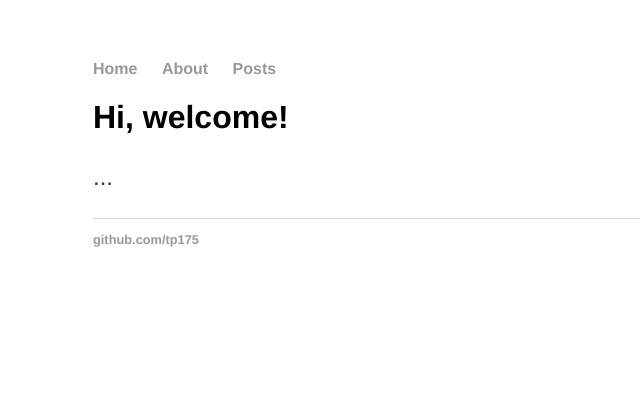
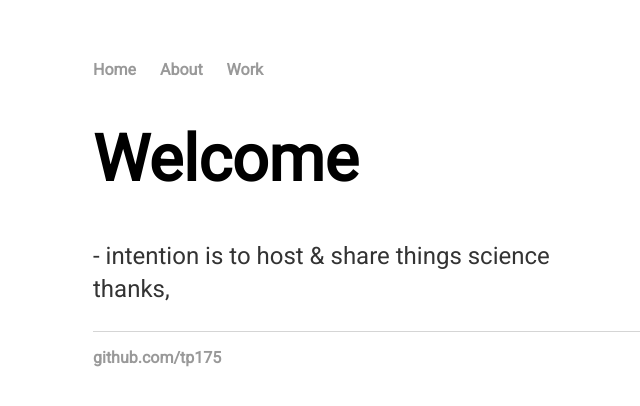
Before and after one commit to tp175/tp175.github.io, a Jekyll site: the page built from index.html, in a window 1280 px wide. Shown: the top 406 px of the page, without its empty margins (99-739 px from the left). Built offline with Jekyll 4.4.1, drawn with Linux system fonts in a browser that asks for light colours.

Commit message:
content update

```diff
--- a/_layouts/default.html
+++ b/_layouts/default.html
@@ -10,7 +10,7 @@
 	    		<ul>
 	        		<li><a href="/">Home</a></li>
 		        	<li><a href="/about">About</a></li>
-	        		<li><a href="/blog">Posts</a></li>
+	        		<li><a href="/blog">Work</a></li>
 	    		</ul>
 			</nav>
 			<div class="container">
@@ -20,7 +20,7 @@
 			</div><!-- /.container -->
 			<footer>
 	    		<ul>
-	        		<li><a href="https://github.com/tp175">github.com/tp175</a></li>
+	        		<li><a href="https://github.com/tp175" target="_blank">github.com/tp175</a></li>
 				</ul>
 			</footer>
 		</body>
--- a/blog/index.html
+++ b/blog/index.html
@@ -1,10 +1,9 @@
 ---
 layout: default
-title: tp175, Posts
+title: Posts
 ---
 	<h1>{{ page.title }}</h1>
 	<ul class="posts">
-
 	  {% for post in site.posts %}
 	    <li><span>{{ post.date | date_to_string }}</span> » <a href="{{ post.url }}" title="{{ post.title }}">{{ post.title }}</a></li>
 	  {% endfor %}
--- a/css/main.css
+++ b/css/main.css
@@ -1,9 +1,11 @@
+@import url('https://fonts.googleapis.com/css?family=Roboto&display=swap');
 body {
     margin: 60px auto;
+	font-family: 'Roboto', Arial, Helevtica, sans-serif;
     width: 70%;
 }
 nav ul, footer ul {
-    font-family:'Helvetica', 'Arial', 'Sans-Serif';
+    font-family: 'Roboto', Arial, Helevtica, sans-serif;
     padding: 0px;
     list-style: none;
     font-weight: bold;
@@ -20,27 +22,32 @@ a:hover {
     text-decoration: underline;
 }
 h1 {
-    font-size: 3em;
-    font-family:'Helvetica', 'Arial', 'Sans-Serif';
+    font-size: 4em;
+    font-family: 'Roboto', Arial, Helevtica, sans-serif;
 }
-h1 {
+h2 {
+    font-size: 2.5em;
+    font-family:'Roboto', Arial, Helevtica, sans-serif;
+}
+h4 {
     font-size: 2em;
-    font-family:'Helvetica', 'Arial', 'Sans-Serif';
+    font-family: 'Roboto', Arial, Helevtica, sans-serif;
 }
 p {
     font-size: 1.5em;
-    font-family:'Helvetica', 'Arial', 'Sans-Serif';
+    font-family: 'Roboto', Arial, Helevtica, sans-serif;
     line-height: 1.4em;
     color: #333;
 }
 footer {
     border-top: 1px solid #d5d5d5;
-    font-size: .8em;
+    font-size: 1.0em;
 }
 
 ul.posts {
     margin: 20px auto 40px;
-    font-size: 1.5em;
+    font-size: 1.1em;
+	text-transform: lowercase;
 }
 
 ul.posts li {
--- a/index.html
+++ b/index.html
@@ -3,6 +3,7 @@ layout: default
 title: tp175, Home Page
 ---
 <div class="blurb">
-	<h1>Hi, welcome!</h1>
-	<p> ... </p>
+	<h1>Welcome</h1>
+	<p> - intention is to host & share things science <br>
+	thanks, </p>
 </div><!-- /.blurb -->
```
Also changed, not shown: about/index.html (+4 -3 lines).
